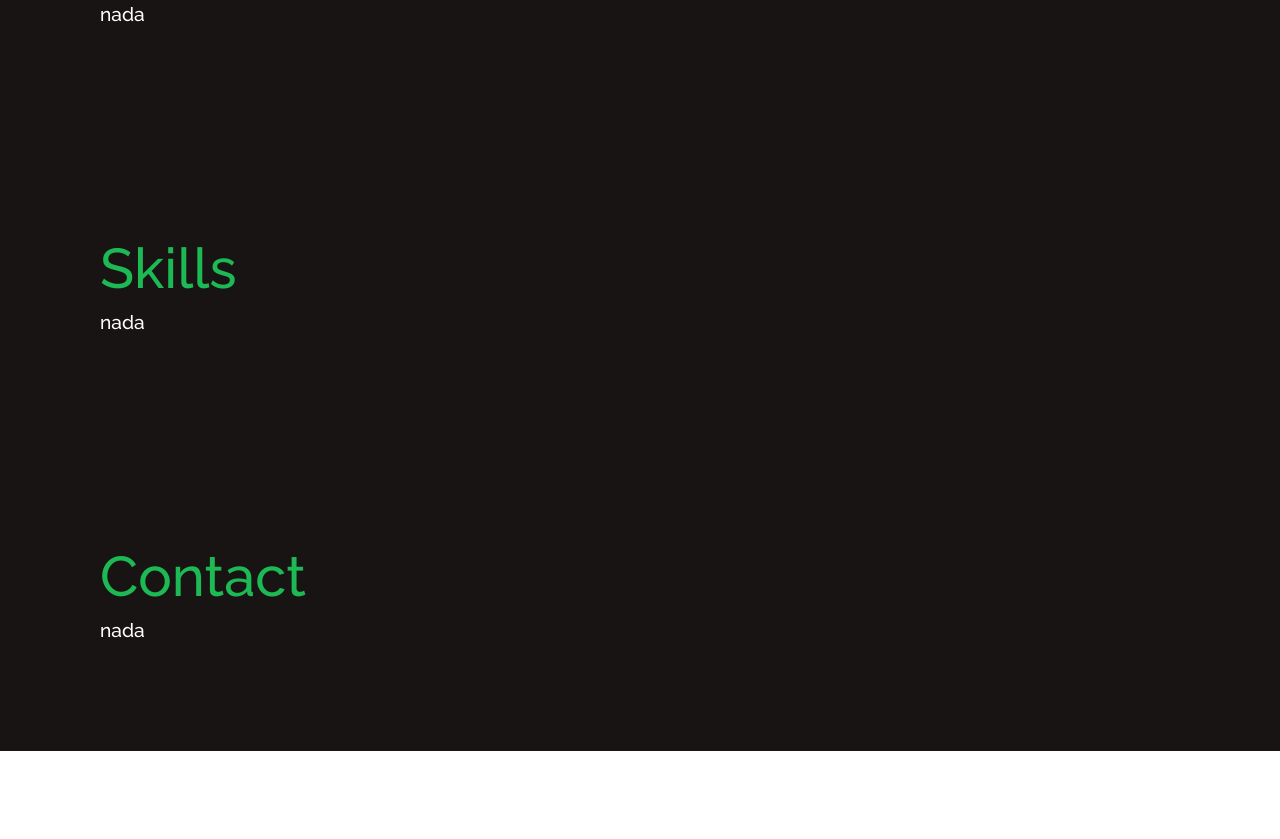
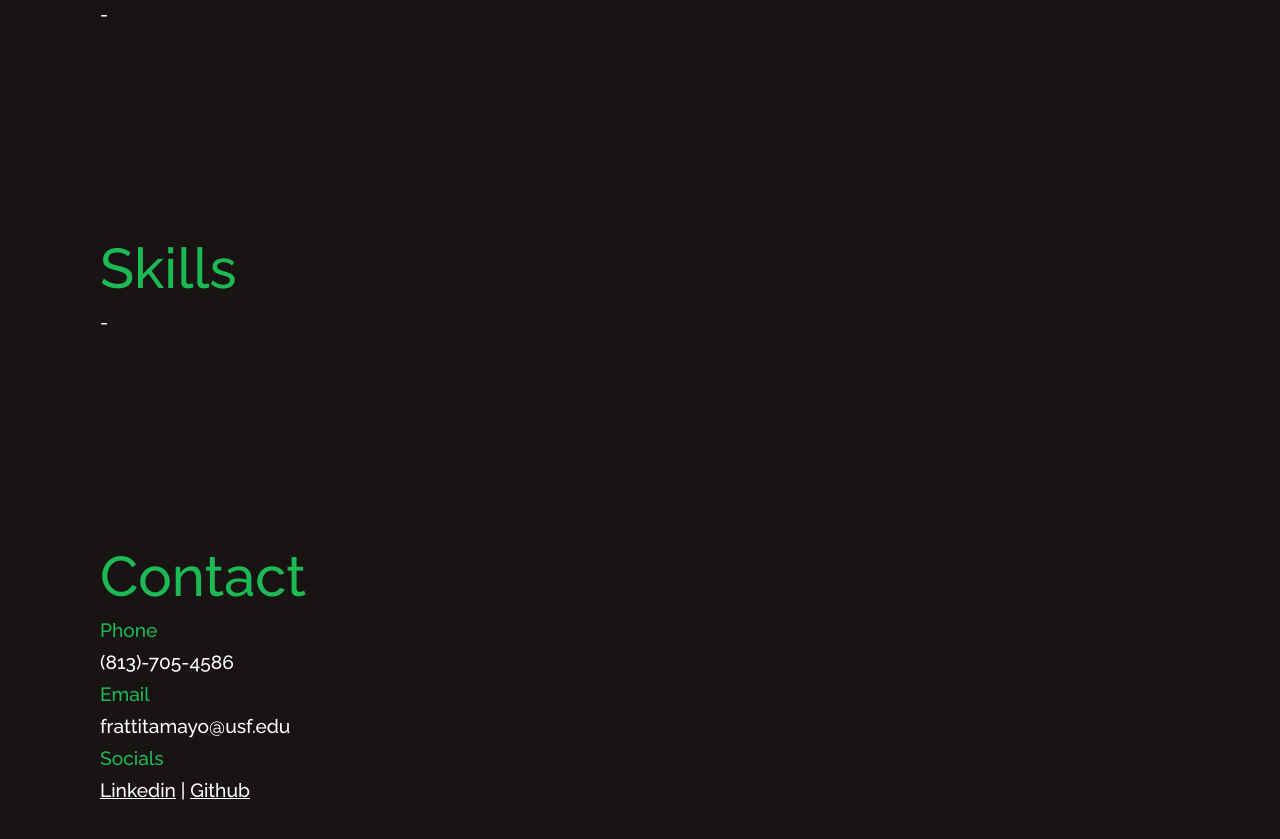
Before and after one commit to fiorellaratti/Fiorella-Portfolio, a plain HTML site: page index.html in a window 1280 px wide. Shown: the part 1369-2208 px from the top of the page. Before the commit the page ends 2120 px from the top, so only its background shows below. Drawn offline with Linux system fonts and the light colour scheme.

Commit message:
Add contact information

```diff
--- a/index.html
+++ b/index.html
@@ -46,19 +46,26 @@
 
         <div class="sec" id="secb">
             <h2>Projects</h2>
-            <p> nada
+            <p> -
             </p>
         </div>
 
         <div class="sec" id="secc">
             <h2>Skills</h2>
-            <p> nada
+            <p> -
             </p>
 
         </div>
         <div class="sec" id="secc">
             <h2>Contact</h2>
-            <p> nada
+            <h4> Phone </h4>
+            <p> (813)-705-4586
+            </p>
+            <h4> Email </h4>
+            <p> frattitamayo@usf.edu
+            </p>
+            <h4> Socials </h4>
+            <p><a href="https://www.linkedin.com/in/fiorella-ratti-776097231/">Linkedin</a> | <a href="https://github.com/fiorellaratti">Github</a>
             </p>
         </div>
 
--- a/style.css
+++ b/style.css
@@ -110,6 +110,18 @@ section{
     margin-bottom: 10px;
     color: #1db954;
 }
+.sec h4{
+    font-size: 1.2em;
+    font-weight: lighter;
+    margin-bottom: 10px;
+    color: #1db954;
+}
+.sec a{
+
+    font-weight: lighter;
+    margin-bottom: 10px;
+    color: white;
+}
 
 .sec {
     position: relative;
@@ -120,6 +132,11 @@ section{
     font-weight: lighter;
     margin-bottom: 10px;
     color: #fff;
+}
+.sec a:hover,
+.sec a.active
+{
+    color: #1db954;
 }
 
 header ul
```
